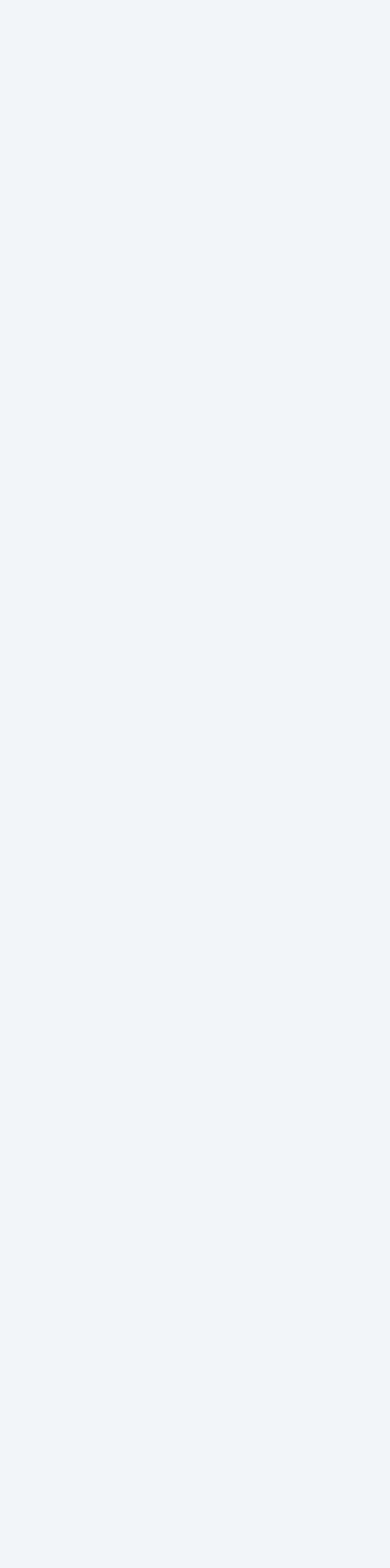
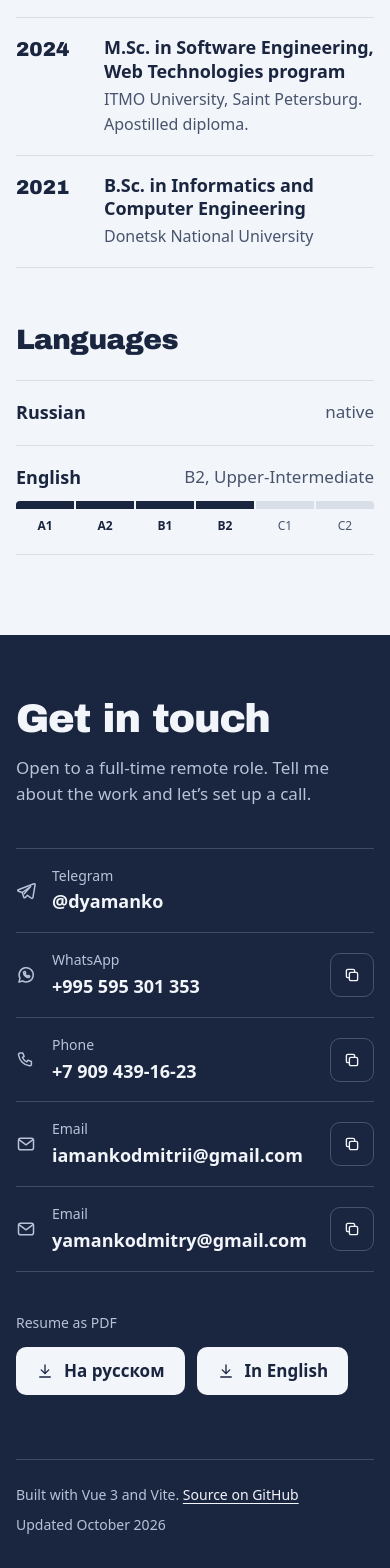
Before and after one commit to dyamanko/cv, a Vue app: page / in a window 390 px wide. Shown: the part 9856-11424 px from the top of the page. Before the commit the page ends 9738 px from the top, so only its background shows below. Built offline with nearby package versions, Linux system fonts and the light colour scheme; a web font is replaced by a local one.

Commit message:
Add education, languages and contact block
Phone numbers and emails get a copy button with a polite live
announcement; resume PDFs in both languages sit next to them.

```diff
--- a/src/App.vue
+++ b/src/App.vue
@@ -1,5 +1,7 @@
 <script setup lang="ts">
 import CasesSection from './components/cases/CasesSection.vue'
+import ContactsSection from './components/ContactsSection.vue'
+import EducationSection from './components/EducationSection.vue'
 import ExperienceSection from './components/experience/ExperienceSection.vue'
 import FormatSection from './components/format/FormatSection.vue'
 import HeroSection from './components/HeroSection.vue'
@@ -15,5 +17,7 @@ import StackSection from './components/StackSection.vue'
     <ExperienceSection />
     <StackSection />
     <FormatSection />
+    <EducationSection />
+    <ContactsSection />
   </main>
 </template>
--- /dev/null
+++ b/src/components/ContactsSection.vue
@@ -0,0 +1,274 @@
+<script setup lang="ts">
+import { ref } from 'vue'
+import { useLang } from '../composables/useLang'
+import type { Contact } from '../content/types'
+import AppIcon from './AppIcon.vue'
+
+const { t } = useLang()
+const base = import.meta.env.BASE_URL
+
+const copied = ref<Contact['id'] | null>(null)
+let resetTimer = 0
+
+async function copy(contact: Contact) {
+  try {
+    await navigator.clipboard.writeText(contact.value)
+  } catch {
+    return
+  }
+  copied.value = contact.id
+  clearTimeout(resetTimer)
+  resetTimer = window.setTimeout(() => (copied.value = null), 1800)
+}
+</script>
+
+<template>
+  <section id="contacts" class="contacts" aria-labelledby="contacts-title">
+    <div class="page contacts-inner">
+      <header class="contacts-head">
+        <h2 id="contacts-title">{{ t.contacts.title }}</h2>
+        <p class="lead">{{ t.contacts.lead }}</p>
+      </header>
+
+      <ul class="list">
+        <li v-for="contact in t.contacts.items" :key="contact.id" class="item">
+          <a
+            class="link"
+            :href="contact.href"
+            :target="contact.href.startsWith('http') ? '_blank' : undefined"
+            :rel="contact.href.startsWith('http') ? 'noopener' : undefined"
+          >
+            <AppIcon :name="contact.id" :size="20" />
+            <span class="label">{{ contact.label }}</span>
+            <span class="value">{{ contact.value }}</span>
+          </a>
+          <button
+            v-if="contact.copyable"
+            type="button"
+            class="copy"
+            :aria-label="`${t.contacts.copy}: ${contact.value}`"
+            @click="copy(contact)"
+          >
+            <AppIcon :name="copied === contact.id ? 'check' : 'copy'" :size="18" />
+          </button>
+        </li>
+      </ul>
+
+      <p class="visually-hidden" aria-live="polite">{{ copied ? t.contacts.copied : '' }}</p>
+
+      <div class="resume">
+        <p class="resume-title">{{ t.contacts.resumeTitle }}</p>
+        <div class="resume-links">
+          <a class="resume-link" :href="`${base}resume/dmitrii-iamanko-ru.pdf`" download lang="ru">
+            <AppIcon name="download" />
+            {{ t.contacts.resumeRu }}
+          </a>
+          <a class="resume-link" :href="`${base}resume/dmitrii-iamanko-en.pdf`" download lang="en">
+            <AppIcon name="download" />
+            {{ t.contacts.resumeEn }}
+          </a>
+        </div>
+      </div>
+
+      <footer class="footer">
+        <p>{{ t.footer.built }} <a href="https://github.com/dyamanko/cv">{{ t.footer.source }}</a></p>
+        <p>{{ t.footer.updated }}</p>
+      </footer>
+    </div>
+  </section>
+</template>
+
+<style scoped>
+.contacts {
+  background: var(--block);
+  color: var(--on-block);
+}
+
+.contacts-inner {
+  display: grid;
+  gap: 40px;
+  padding-top: clamp(64px, 10vw, 120px);
+  padding-bottom: 32px;
+}
+
+.contacts-head {
+  display: grid;
+  gap: 16px;
+  max-width: 40em;
+}
+
+.contacts-head h2 {
+  font-size: clamp(40px, 7vw, 80px);
+  line-height: 1;
+  letter-spacing: -0.03em;
+}
+
+.lead {
+  font-size: clamp(17px, 1.6vw, 20px);
+  color: var(--on-block-2);
+}
+
+.list {
+  display: grid;
+  border-top: 1px solid color-mix(in srgb, var(--on-block) 18%, transparent);
+}
+
+.item {
+  display: flex;
+  align-items: center;
+  gap: 8px;
+  border-bottom: 1px solid color-mix(in srgb, var(--on-block) 18%, transparent);
+}
+
+.link {
+  display: grid;
+  grid-template-columns: 20px minmax(0, 1fr);
+  grid-template-areas:
+    'icon label'
+    'icon value';
+  align-items: center;
+  gap: 2px 16px;
+  flex: 1;
+  min-width: 0;
+  padding-block: 16px;
+  color: inherit;
+  text-decoration: none;
+}
+
+.link > :first-child {
+  grid-area: icon;
+  color: var(--on-block-2);
+}
+
+.label {
+  grid-area: label;
+  font-size: 14px;
+  color: var(--on-block-2);
+}
+
+.value {
+  grid-area: value;
+  font-size: clamp(18px, 2vw, 22px);
+  font-weight: 600;
+  overflow-wrap: anywhere;
+  text-decoration: underline;
+  text-decoration-color: transparent;
+  text-decoration-thickness: 1px;
+  text-underline-offset: 0.2em;
+  transition: text-decoration-color 160ms ease;
+}
+
+@media (hover: hover) and (pointer: fine) {
+  .link:hover .value {
+    text-decoration-color: currentColor;
+  }
+}
+
+.copy {
+  display: grid;
+  place-items: center;
+  flex: none;
+  width: 44px;
+  height: 44px;
+  border: 1px solid color-mix(in srgb, var(--on-block) 22%, transparent);
+  border-radius: 10px;
+  background: transparent;
+  color: var(--on-block);
+  cursor: pointer;
+  user-select: none;
+  -webkit-user-select: none;
+  transition:
+    transform 120ms var(--ease-out),
+    border-color 160ms ease;
+}
+
+.copy:active {
+  transform: scale(0.95);
+}
+
+@media (hover: hover) and (pointer: fine) {
+  .copy:hover {
+    border-color: var(--on-block);
+  }
+}
+
+.contacts :focus-visible {
+  outline-color: var(--on-block);
+}
+
+.resume {
+  display: grid;
+  gap: 14px;
+}
+
+.resume-title {
+  font-size: 14px;
+  color: var(--on-block-2);
+}
+
+.resume-links {
+  display: flex;
+  flex-wrap: wrap;
+  gap: 12px;
+}
+
+.resume-link {
+  display: inline-flex;
+  align-items: center;
+  gap: 10px;
+  min-height: 48px;
+  padding: 0 20px;
+  border-radius: 10px;
+  background: var(--on-block);
+  color: var(--block);
+  font-weight: 600;
+  text-decoration: none;
+  user-select: none;
+  -webkit-user-select: none;
+  transition:
+    transform 140ms var(--ease-out),
+    background-color 160ms ease;
+}
+
+.resume-link:active {
+  transform: scale(0.97);
+}
+
+@media (hover: hover) and (pointer: fine) {
+  .resume-link:hover {
+    background: color-mix(in srgb, var(--on-block) 82%, var(--mark));
+  }
+}
+
+.footer {
+  display: flex;
+  flex-wrap: wrap;
+  justify-content: space-between;
+  gap: 8px 24px;
+  margin-top: 24px;
+  padding-top: 24px;
+  border-top: 1px solid color-mix(in srgb, var(--on-block) 18%, transparent);
+  font-size: 14px;
+  color: var(--on-block-2);
+}
+
+.footer a {
+  color: var(--on-block);
+}
+
+@media (min-width: 960px) {
+  .contacts-inner {
+    grid-template-columns: minmax(0, 1fr) minmax(0, 1fr);
+    column-gap: 80px;
+  }
+
+  .contacts-head {
+    grid-row: span 2;
+    align-content: start;
+  }
+
+  .footer {
+    grid-column: 1 / -1;
+  }
+}
+</style>
--- /dev/null
+++ b/src/components/EducationSection.vue
@@ -0,0 +1,143 @@
+<script setup lang="ts">
+import { useLang } from '../composables/useLang'
+
+const { t } = useLang()
+const CEFR = ['A1', 'A2', 'B1', 'B2', 'C1', 'C2']
+</script>
+
+<template>
+  <section class="education page" aria-labelledby="education-title">
+    <div class="degrees">
+      <h2 id="education-title">{{ t.education.title }}</h2>
+      <ul>
+        <li v-for="degree in t.education.degrees" :key="degree.year" class="degree">
+          <span class="degree-year">{{ degree.year }}</span>
+          <div>
+            <h3>{{ degree.title }}</h3>
+            <p>{{ degree.place }}</p>
+          </div>
+        </li>
+      </ul>
+    </div>
+
+    <div class="languages">
+      <h2>{{ t.education.languagesTitle }}</h2>
+      <ul>
+        <li v-for="language in t.education.languages" :key="language.name" class="language">
+          <p class="language-head">
+            <span class="language-name">{{ language.name }}</span>
+            <span class="language-level">{{ language.level }}</span>
+          </p>
+          <ol v-if="language.cefr" class="cefr" aria-hidden="true">
+            <li v-for="(level, i) in CEFR" :key="level" :class="{ reached: i < language.cefr }">{{ level }}</li>
+          </ol>
+        </li>
+      </ul>
+    </div>
+  </section>
+</template>
+
+<style scoped>
+.education {
+  display: grid;
+  gap: 56px;
+  padding-top: clamp(80px, 12vw, 160px);
+  padding-bottom: clamp(80px, 12vw, 160px);
+}
+
+.education h2 {
+  margin-bottom: 24px;
+}
+
+.degree {
+  display: grid;
+  grid-template-columns: 72px minmax(0, 1fr);
+  gap: 16px;
+  padding-block: 18px;
+  border-top: 1px solid var(--rule);
+}
+
+.degree:last-child {
+  border-bottom: 1px solid var(--rule);
+}
+
+.degree-year {
+  font-family: var(--font-display);
+  font-size: 20px;
+  font-weight: 560;
+  line-height: 1.35;
+}
+
+.degree h3 {
+  font-size: 18px;
+  font-weight: 640;
+}
+
+.degree p {
+  margin-top: 4px;
+  font-size: 16px;
+  color: var(--ink-2);
+}
+
+.language {
+  display: grid;
+  gap: 10px;
+  padding-block: 18px;
+  border-top: 1px solid var(--rule);
+}
+
+.language:last-child {
+  border-bottom: 1px solid var(--rule);
+}
+
+.language-head {
+  display: flex;
+  flex-wrap: wrap;
+  justify-content: space-between;
+  gap: 4px 16px;
+}
+
+.language-name {
+  font-size: 18px;
+  font-weight: 640;
+}
+
+.language-level {
+  color: var(--ink-2);
+}
+
+.cefr {
+  display: grid;
+  grid-template-columns: repeat(6, minmax(0, 1fr));
+  gap: 2px;
+}
+
+.cefr li {
+  padding-top: 8px;
+  border-top: 8px solid var(--rule);
+  font-size: 12px;
+  color: var(--ink-2);
+  text-align: center;
+}
+
+.cefr li:first-child {
+  border-top-left-radius: 4px;
+}
+
+.cefr li:last-child {
+  border-top-right-radius: 4px;
+}
+
+.cefr li.reached {
+  border-top-color: var(--ink);
+  color: var(--ink);
+  font-weight: 640;
+}
+
+@media (min-width: 960px) {
+  .education {
+    grid-template-columns: minmax(0, 1.3fr) minmax(0, 1fr);
+    gap: 80px;
+  }
+}
+</style>
```
